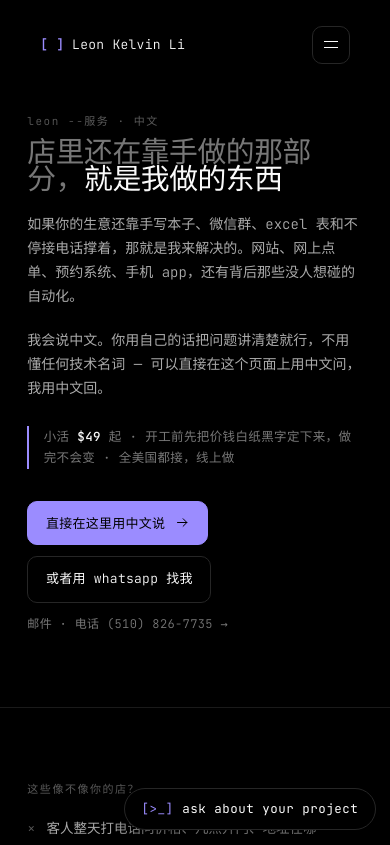
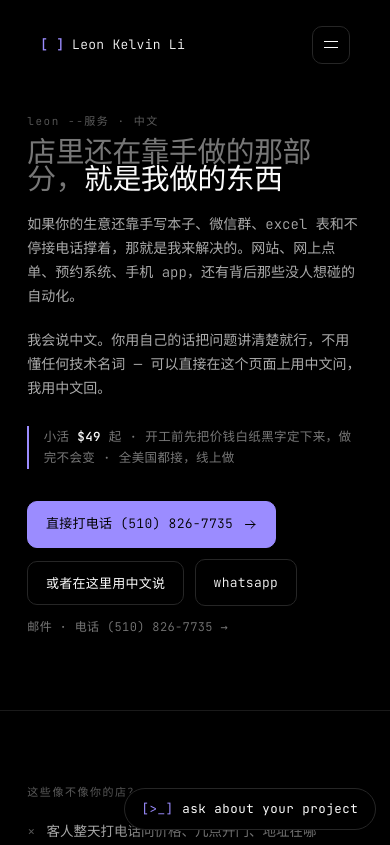
Before and after one commit to Noctilucenty/leon-dev-site, a website: page zh.html in a window 390 px wide. Shown: the top 845 px of the page. Drawn offline with Linux system fonts and the light colour scheme.

Commit message:
Chinese page leads with the phone, not a button that currently errors
The assistant is the primary CTA on /zh while the OpenAI account has no
credits, so the main action on that page fails. A tap-to-call works for every
visitor, every time, and phone is the habit for this audience anyway. The chat
and WhatsApp stay beside it.

```diff
--- a/zh.html
+++ b/zh.html
@@ -72,8 +72,9 @@
     <p class="sub">我会说中文。你用自己的话把问题讲清楚就行，不用懂任何技术名词 — 可以直接在这个页面上用中文问，我用中文回。</p>
     <p class="pricetag">小活 <b>$49</b> 起 · 开工前先把价钱白纸黑字定下来，做完不会变 · 全美国都接，线上做</p>
     <div class="ctarow">
-      <button class="btn btn-solid magnet" type="button" data-assist-open data-assist-starter="请用中文回答。我的生意是这样的：" data-evt="pricing_cta_click"><span>直接在这里用中文说</span><svg class="ic"><use href="#ic-arrow"/></svg></button>
-      <a class="btn magnet" href="https://wa.me/15108267735?text=Leon%20%E4%BD%A0%E5%A5%BD%EF%BC%8C%E6%88%91%E7%9C%8B%E5%88%B0%E4%BD%A0%E7%9A%84%E7%BD%91%E7%AB%99%E3%80%82%E6%88%91%E7%9A%84%E7%94%9F%E6%84%8F%E6%98%AF%EF%BC%9A" target="_blank" rel="noopener" data-evt="wa_click_zh"><span>或者用 whatsapp 找我</span></a>
+      <a class="btn btn-solid magnet" href="tel:+15108267735" data-evt="phone_click"><span>直接打电话 (510) 826-7735</span><svg class="ic"><use href="#ic-arrow"/></svg></a>
+      <button class="btn magnet" type="button" data-assist-open data-assist-starter="请用中文回答。我的生意是这样的：" data-evt="pricing_cta_click"><span>或者在这里用中文说</span></button>
+      <a class="btn magnet" href="https://wa.me/15108267735?text=Leon%20%E4%BD%A0%E5%A5%BD%EF%BC%8C%E6%88%91%E7%9C%8B%E5%88%B0%E4%BD%A0%E7%9A%84%E7%BD%91%E7%AB%99%E3%80%82%E6%88%91%E7%9A%84%E7%94%9F%E6%84%8F%E6%98%AF%EF%BC%9A" target="_blank" rel="noopener" data-evt="wa_click_zh"><span>whatsapp</span></a>
       <a class="cx-mini" href="mailto:leondragon3798@gmail.com?subject=项目" data-evt="email_click">邮件 · 电话 (510) 826-7735 →</a>
     </div>
   </div>
```
